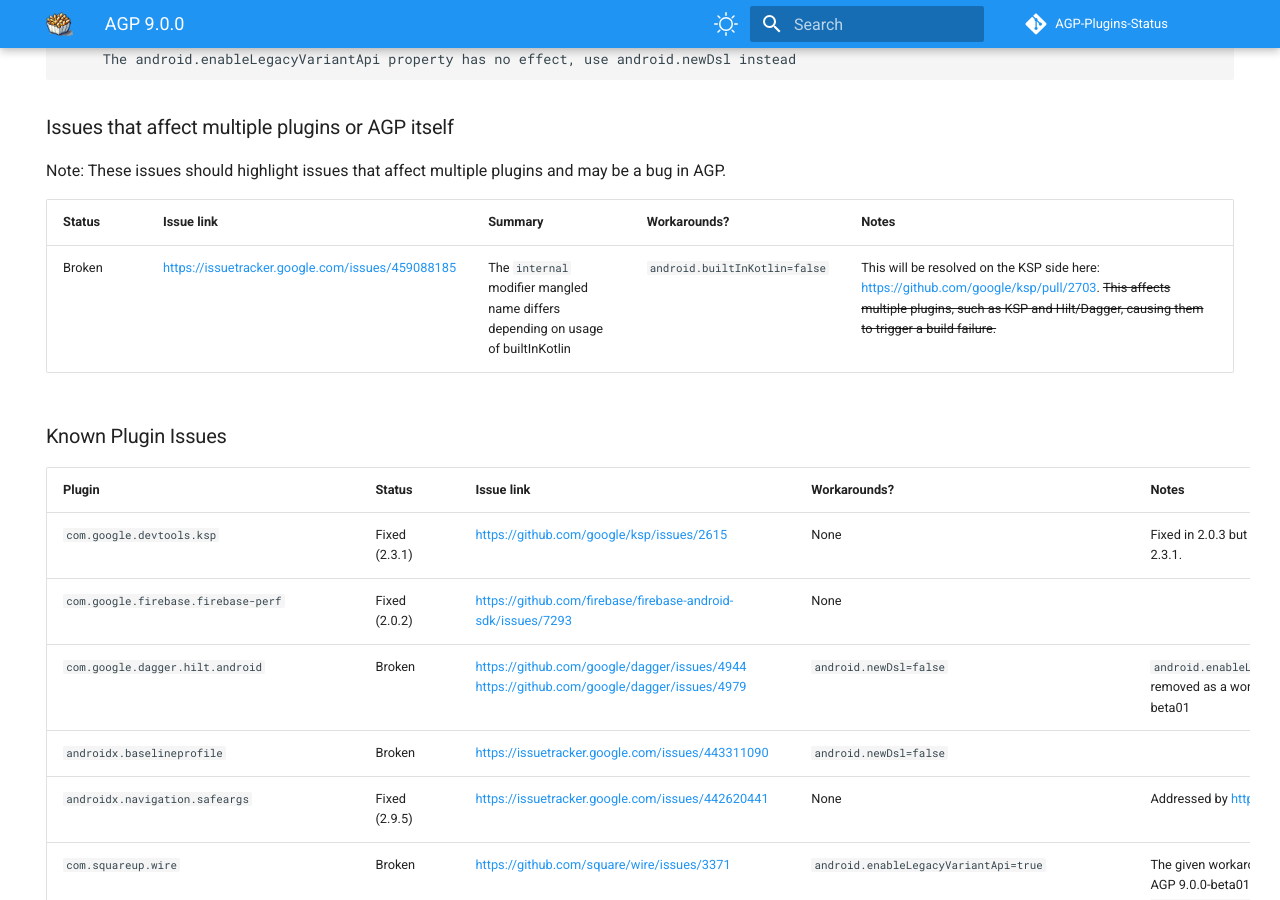
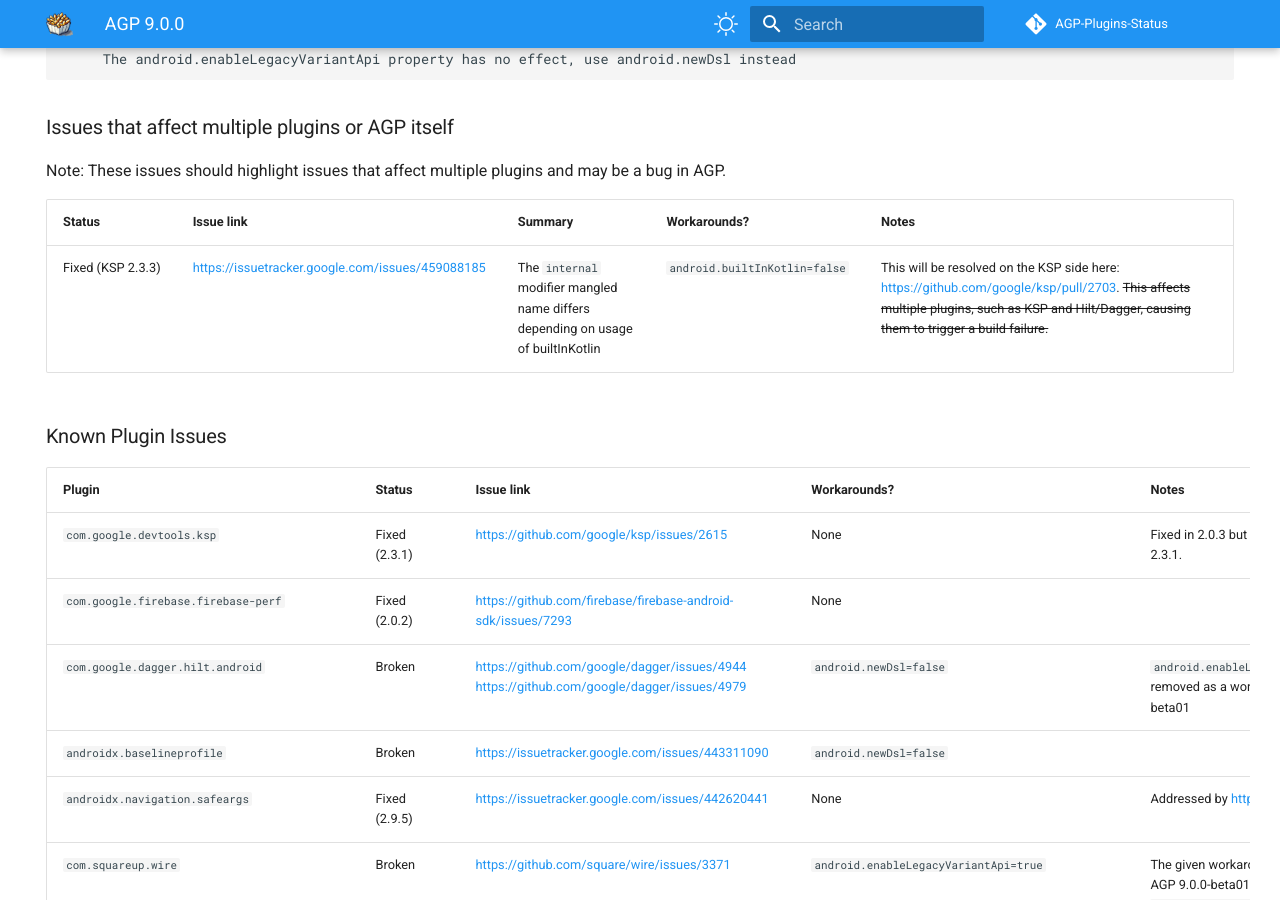
Before and after one commit to pablobaxter/AGP-Plugins-Status, an MkDocs documentation site: the page built from docs/agp-9.0.0.md, in a window 1280 px wide and 900 px high, scrolled down 389 px. Built offline with MkDocs 1.6.1 and Material for MkDocs 9.7.7, drawn with Linux system fonts in a browser that asks for light colours; comment, search, counter and statistics services are not loaded.

Commit message:
Add fix version KSP issue

```diff
--- a/docs/agp-9.0.0.md
+++ b/docs/agp-9.0.0.md
@@ -22,7 +22,7 @@
 
 | Status | Issue link | Summary | Workarounds? | Notes |
 |:---|:---|:---|:---|:---|
-| Broken | https://issuetracker.google.com/issues/459088185 | The `internal` modifier mangled name differs depending on usage of builtInKotlin | `android.builtInKotlin=false` | This will be resolved on the KSP side here: https://github.com/google/ksp/pull/2703. ~~This affects multiple plugins, such as KSP and Hilt/Dagger, causing them to trigger a build failure.~~ |
+| Fixed (KSP 2.3.3) | https://issuetracker.google.com/issues/459088185 | The `internal` modifier mangled name differs depending on usage of builtInKotlin | `android.builtInKotlin=false` | This will be resolved on the KSP side here: https://github.com/google/ksp/pull/2703. ~~This affects multiple plugins, such as KSP and Hilt/Dagger, causing them to trigger a build failure.~~ |
 
 ### Known Plugin Issues
 
```
